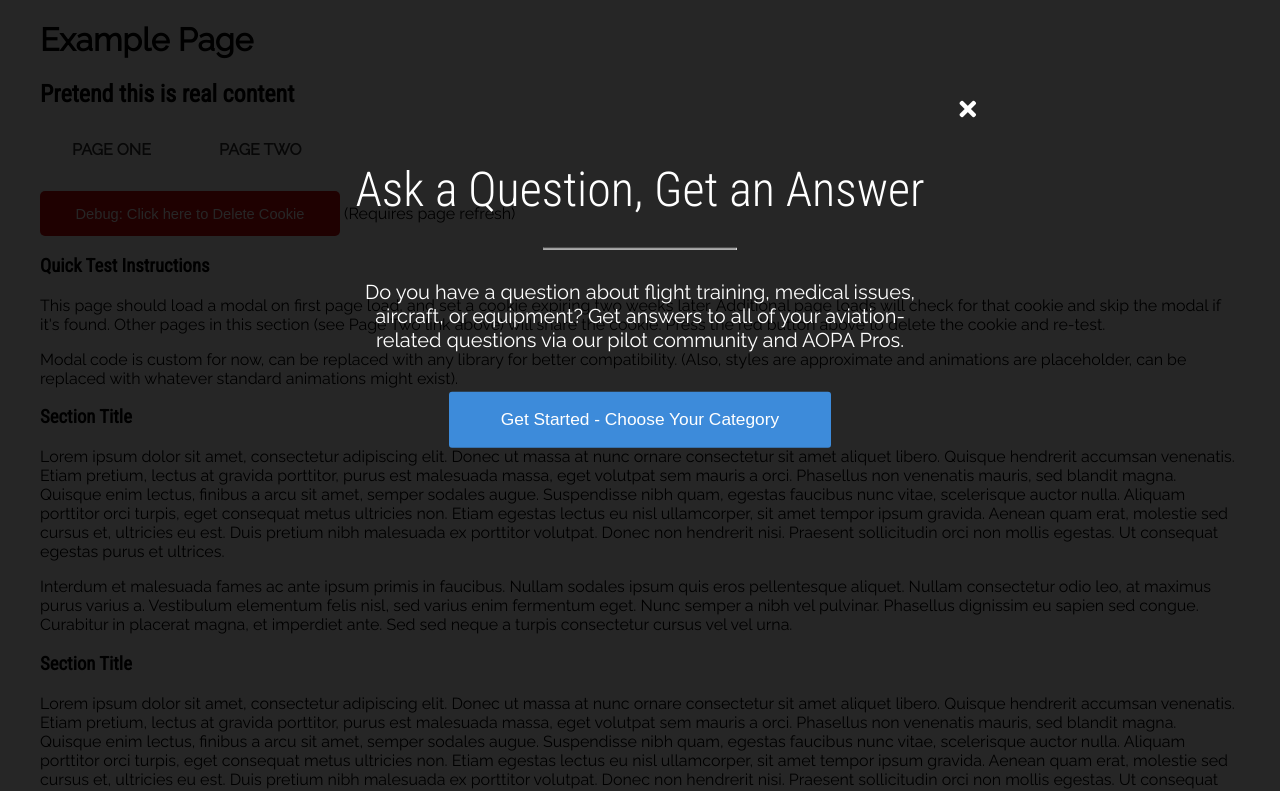
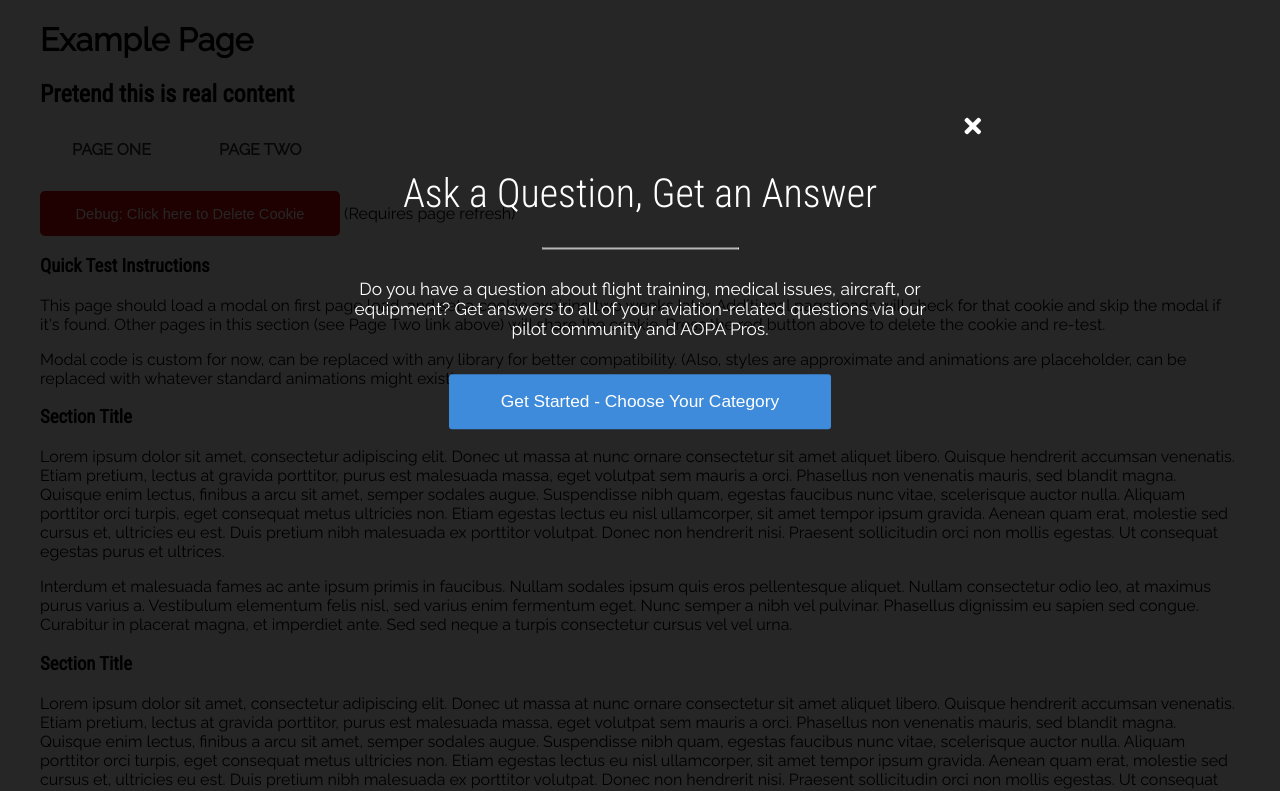
Before and after one commit to gplord/modaltest, a plain HTML site: page index.html in a window 1280 px wide. Shown: the top 791 px of the page. Drawn offline with nearby package versions, Linux system fonts and the light colour scheme.

Commit message:
Size/spacing fixes

```diff
--- a/css/styles.css
+++ b/css/styles.css
@@ -63,8 +63,8 @@ nav.main a:hover {
 .modal {
     color: #fff;
     text-align: center;
-    width: 50%;                                 /*TODO: Replace w/ standard site widths */
-    max-width: 800px;
+    width: 60%;                                 /*TODO: Replace w/ standard site widths */
+    max-width: 650px;
     padding: 1em;
     position: fixed;
     top: 35%;
@@ -75,7 +75,7 @@ nav.main a:hover {
 }
 
 .modal h3 {
-    font-size: 36pt;
+    font-size: 30pt;
     font-weight: 300;
     margin:0;
     margin-top: 1em;
@@ -87,7 +87,7 @@ nav.main a:hover {
     animation: hrWidth 0.5s 0.5s ease-in-out;
 }
 .modal p {
-    font-size: 15pt;
+    font-size: 13pt;
     padding: 1em 2em;
     padding-top: 0;
     margin-bottom: 1em;
```
